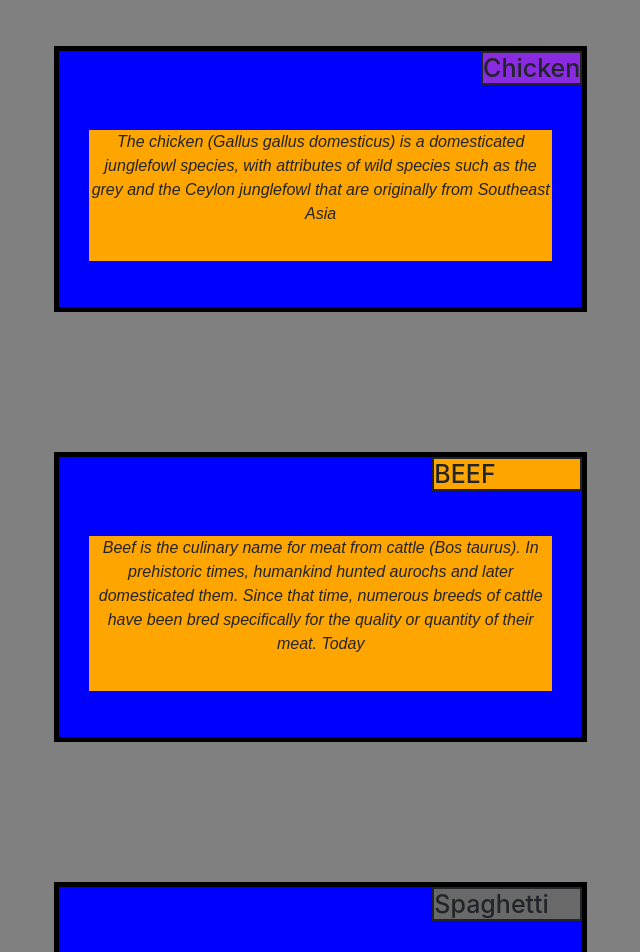
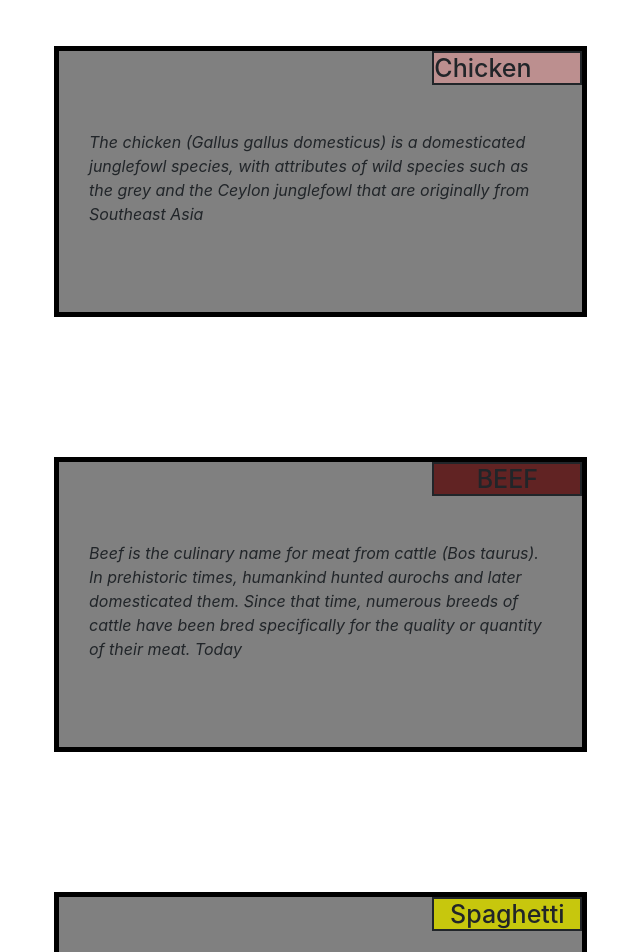
Before and after one commit to ayuubrx/menu, a plain HTML site: page index.html in a window 1280 px wide. Shown: the part 80-1032 px from the top of the page, without its empty margins (16-656 px from the left). Drawn offline with Linux system fonts and the light colour scheme.

Commit message:
Update style.css

```diff
--- a/style.css
+++ b/style.css
@@ -1,6 +1,6 @@
 .row{
     margin-bottom: 15px;
-    background-color: gray;
+    background-color: white;
 
 
 }
@@ -8,9 +8,9 @@
     border: 5px solid black;
     padding: 30PX;
     margin: 70px;
-    background-color: blue;
+    background-color: grey;
 
- width: 350px;
+ width: 500px;
 
 }
 #style1{
@@ -21,9 +21,11 @@
     font-size: 25px;
     margin: -30px -30px 45px 25px;
     background-color: black;
+    width: 150px;
+    font-size: 25px;
 
     float: right;
-    background-color: blueviolet;
+    background-color: rosybrown;
 
 
 
@@ -34,12 +36,12 @@ border: solid 2px;
     margin: -30px -30px 45px 25px;
 
 
-    text-align: left;
+    text-align: center;
 
     width: 150px;
     font-size: 25px;
     float: right;
-    background-color:orange;
+    background-color:rgb(97, 35, 35);
 
 
 }
@@ -47,25 +49,26 @@ border: solid 2px;
 
 
           border: solid 2px;
-    margin: -30px -30px 45px 25px;
+    margin: -30px -30px 45px 1000px;
+    padding: -30px 100px 1000px ;
 
 
-    text-align: left;
+    text-align: center;
 
 
     width: 150px;
     font-size: 25px;
     float: right;
-    background-color:dimgray;
+    background-color:rgb(199, 199, 13);
+    margin-bottom: 70px 30px 30px 25px;
+    height: auto;
 
 }
 p{
 
     float: left;
-    font-family: fantasy;
     font-style: italic;
-    text-align: center;
-    padding-bottom: 35px;
-    background-color:orange;
+    text-align: left;
+    padding-bottom: 40px;
 
 }
```
